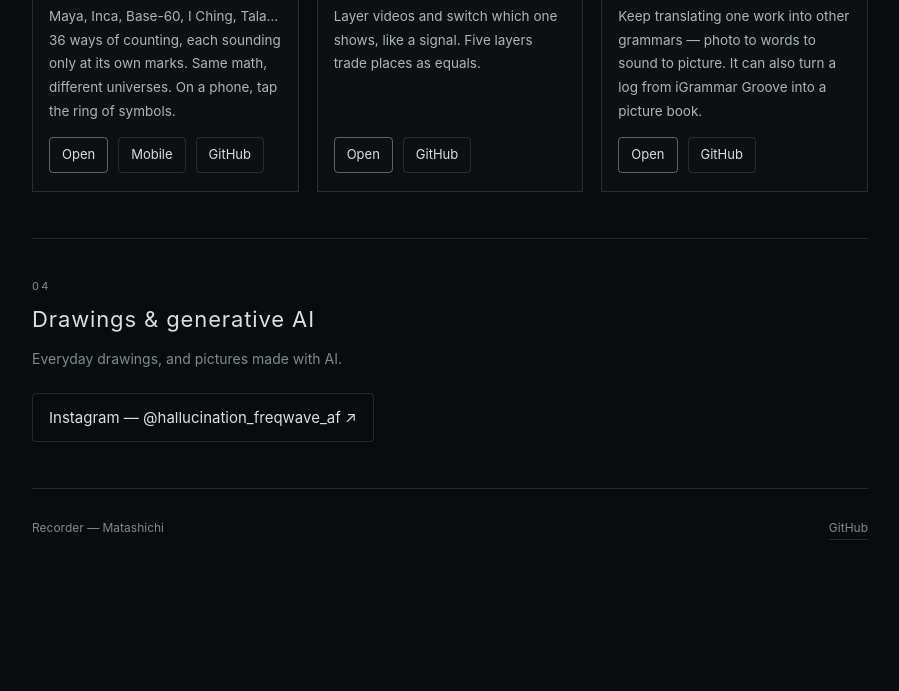
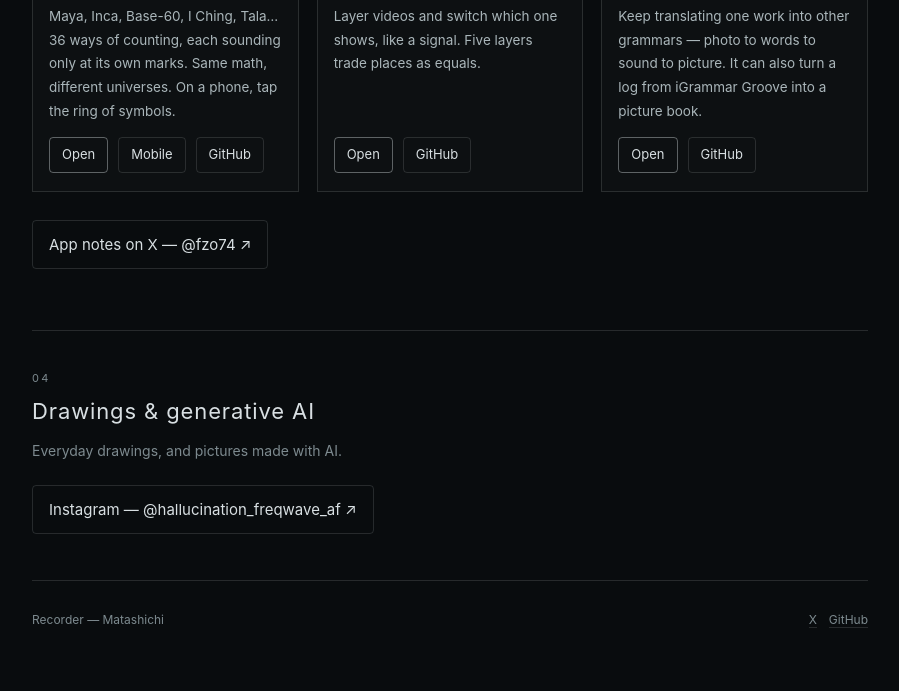
Before and after one commit to hallucination-freqwave-af/hallucination-freqwave-af.github.io, a plain HTML site: page index.html in a window 1280 px wide. Shown: the part 2339-3030 px from the top of the page, without its empty margins (190-1089 px from the left). Before the commit the page ends 2939 px from the top, so only its background shows below. Drawn offline with Linux system fonts and the light colour scheme.

Commit message:
Xアカウント（@fzo74）へのリンクをアプリ棚の下とフッターに追加
Co-Authored-By: Claude Opus 5.5 <noreply@anthropic.com>
Claude-Session: https://claude.ai/code/session_018xAYqka7qcQF1722xtSosy

```diff
--- a/index.html
+++ b/index.html
@@ -185,6 +185,7 @@
       </div>
     </article>
   </div>
+  <p style="margin-top:28px"><a class="door" href="https://x.com/fzo74" target="_blank" rel="noopener"><span class="ja">アプリの案内は X で — @fzo74 ↗</span><span class="en">App notes on X — @fzo74 ↗</span></a></p>
 </section>
 
 <section id="drawings">
@@ -196,7 +197,7 @@
 
 <footer>
   <span><span class="ja">記録者　又七</span><span class="en">Recorder — Matashichi</span></span>
-  <a href="https://github.com/hallucination-freqwave-af">GitHub</a>
+  <span><a href="https://x.com/fzo74" target="_blank" rel="noopener">X</a>　<a href="https://github.com/hallucination-freqwave-af">GitHub</a></span>
 </footer>
 
 </div>
```
